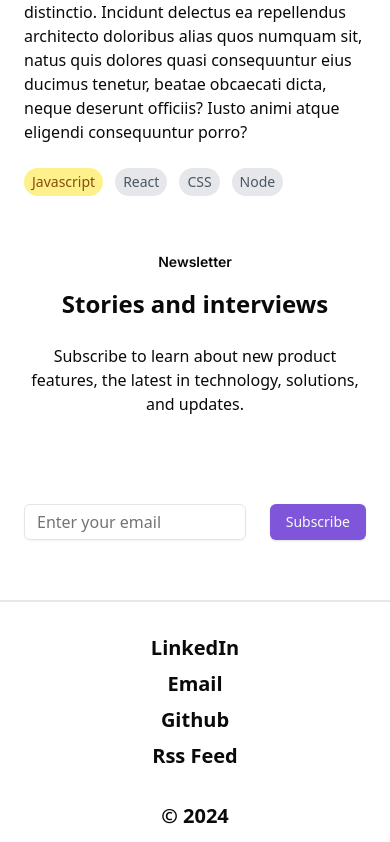
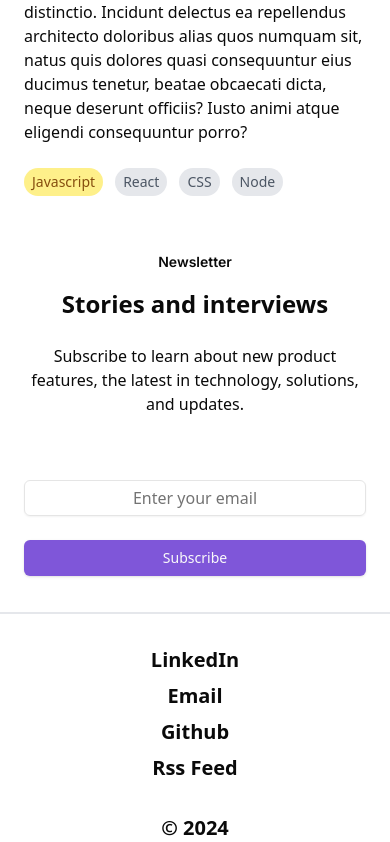
Before and after one commit to mjacoud/jacoud-blog, a Next.js app: page /1 in a window 390 px wide. Shown: the part 869-1711 px from the top of the page. Built offline with nearby package versions, Linux system fonts and the light colour scheme.

Commit message:
refactor(subscribeForm.tsx): change layout for mobile

```diff
--- a/src/app/Components/SubscribeForm.tsx
+++ b/src/app/Components/SubscribeForm.tsx
@@ -27,15 +27,15 @@ function onSubmit(values: z.infer<typeof formSchema>) {
 
     return(
         <Form {...form}>
-      <form onSubmit={form.handleSubmit(onSubmit)} className="space-y-8 py-6">
+      <form onSubmit={form.handleSubmit(onSubmit)} className="space-y-8">
         <FormField
           control={form.control}
           name="email"
           render={({ field }) => (
             <FormItem>
-                <div className="flex gap-6">
+                <div className="flex gap-6 flex-col">
               <FormControl>
-                <Input placeholder="Enter your email" {...field} />
+                <Input className="text-center" placeholder="Enter your email" {...field} />
               </FormControl>
               <Button type="submit" className="bg-[#7F56D9]">Subscribe</Button>
                 </div>
```
